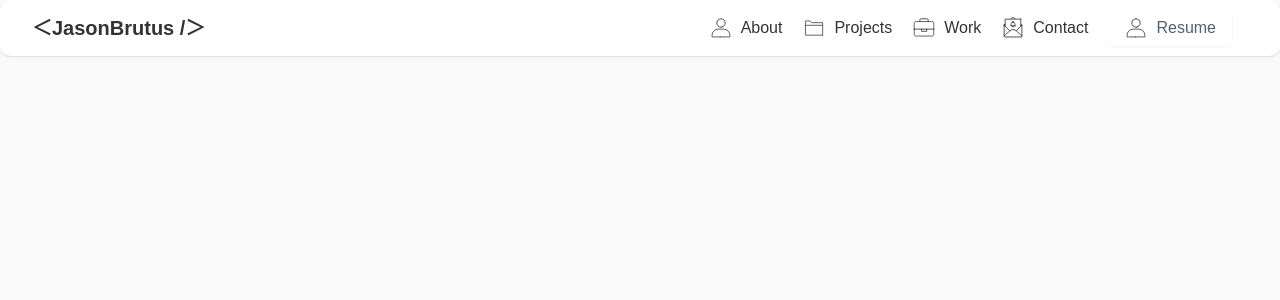
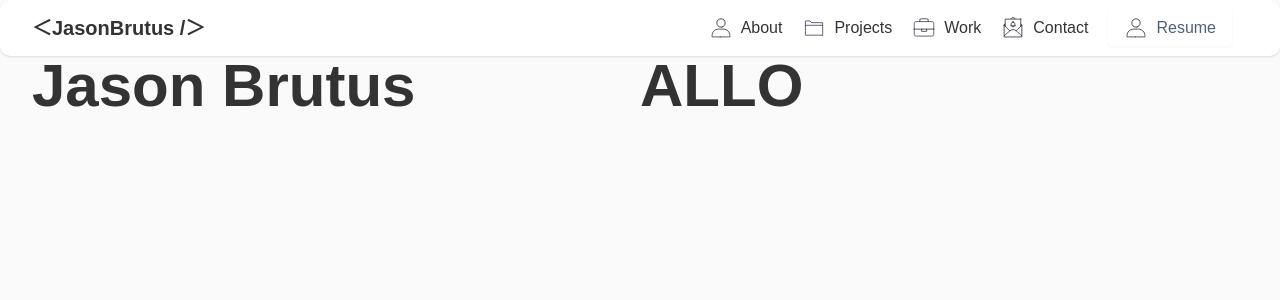
Before and after one commit to BlastChaos/jason-portfolio, a Next.js app: page /en in a window 1280 px wide. Shown: the top 300 px of the page. Built offline with nearby package versions, Linux system fonts and the light colour scheme.

Commit message:
add hero section

```diff
--- a/src/Section/Header/ui/Header.tsx
+++ b/src/Section/Header/ui/Header.tsx
@@ -11,7 +11,7 @@ export const Header: React.FC<Props> = async (props: Props) => {
   const { header } = await getDictionary(props.lang);
   return (
     <div>
-      <Card className="hidden sticky top-0 md:flex flex-row h-14">
+      <Card className="hidden sticky top-0 md:flex flex-row h-14 gap-4">
         <div className="container mx-auto px-4 lg:px-8 flex flex-row items-center">
           <Typography text="＜JasonBrutus /＞" type="h3" />
           <div className="ml-auto flex  flex-row items-center gap-5  p-4">
--- /dev/null
+++ b/src/Section/Hero/ui/Hero.tsx
@@ -0,0 +1,23 @@
+import { Typography } from "@/components/ui/typography";
+import { Locale } from "@/dictionaries/dictionaries";
+
+type Props = {
+  lang: Locale;
+};
+export const Hero: React.FC<Props> = (props: Props) => {
+  return (
+    <div
+      className={
+        "container mx-auto px-4 lg:px-8  grid grid-cols-1 md:grid-cols-2"
+      }
+    >
+      <div className="flex justify-center md:justify-start">
+        <Typography type={"h1"} text={"Jason Brutus"} />
+      </div>
+
+      <div className="hidden md:flex justify-center md:justify-start">
+        <Typography type={"h1"} text={"ALLO"} />
+      </div>
+    </div>
+  );
+};
--- a/src/app/[lang]/page.tsx
+++ b/src/app/[lang]/page.tsx
@@ -1,5 +1,6 @@
 import { Locale } from "@/dictionaries/dictionaries";
 import { Header } from "@/Section/Header/ui/Header";
+import { Hero } from "@/Section/Hero/ui/Hero";
 
 export default async function Home({
   params,
@@ -10,6 +11,7 @@ export default async function Home({
   return (
     <div>
       <Header lang={lang} />
+      <Hero lang={lang} />
     </div>
   );
 }
```
